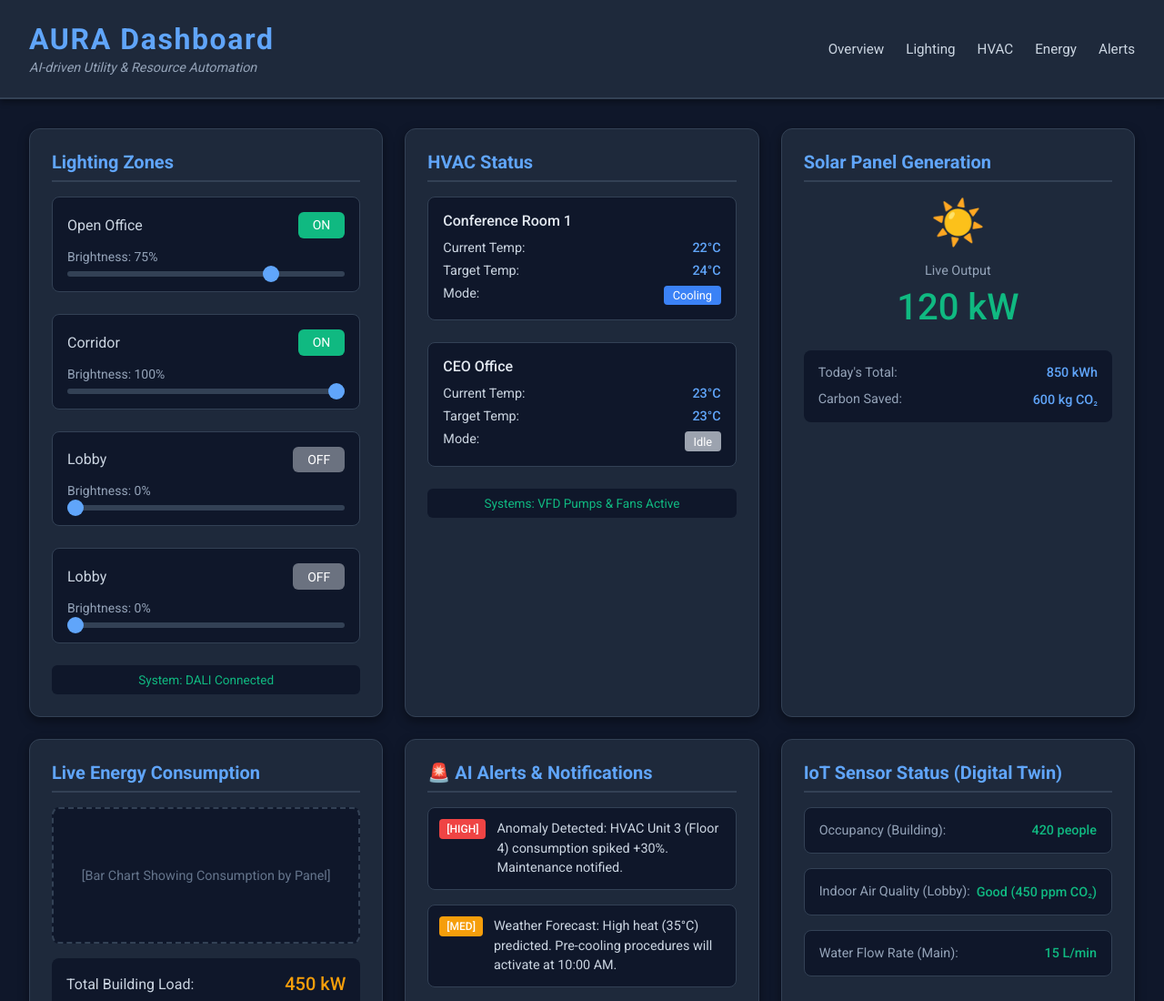
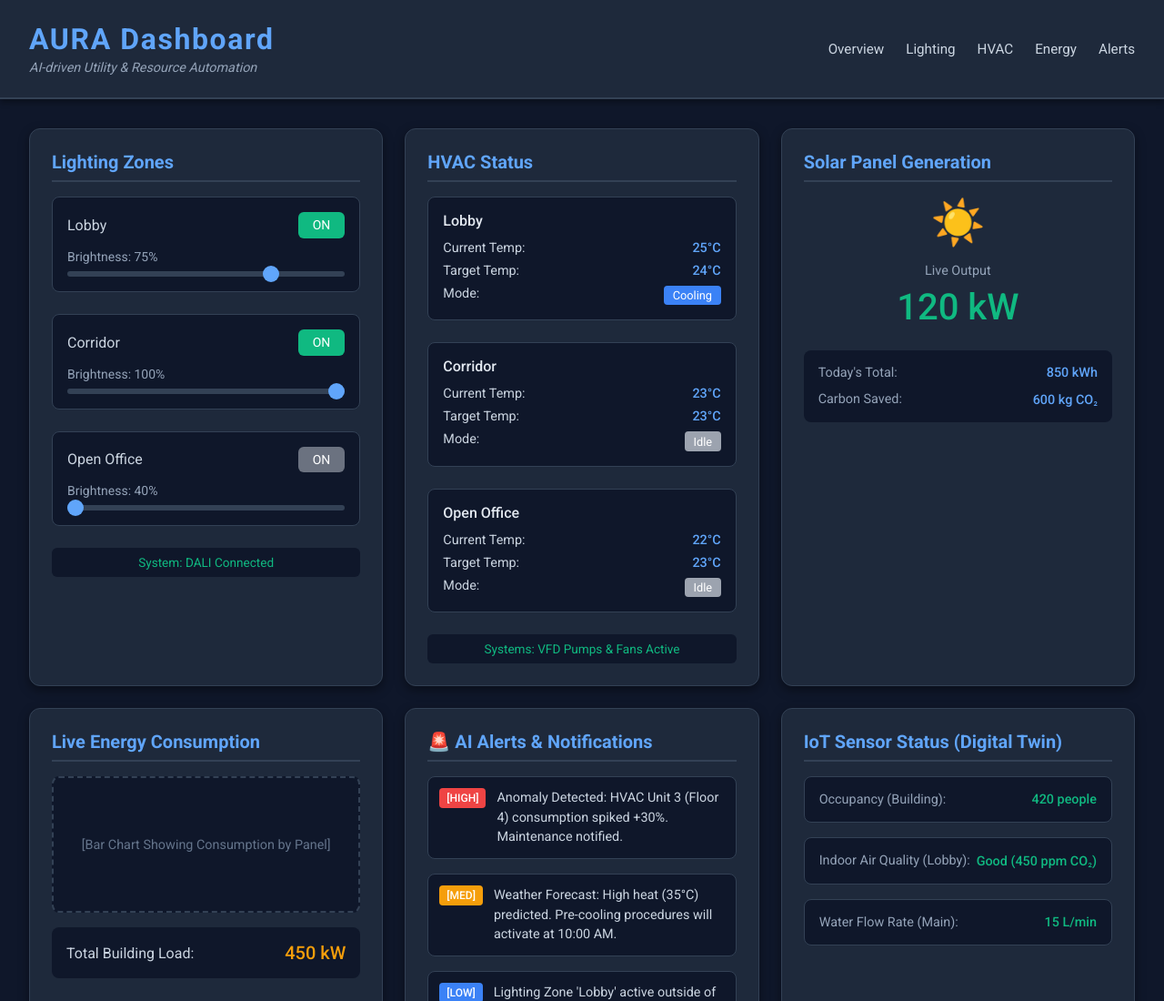
Before and after one commit to bagjafp/AURA, a plain HTML site: page index.html in a window 1280 px wide. Shown: the top 1100 px of the page at 91% size. Drawn offline with Linux system fonts and the light colour scheme.

Commit message:
index.html

```diff
--- a/index.html
+++ b/index.html
@@ -439,7 +439,7 @@
                 <div class="card-content">
                     <div class="zone-item">
                         <div class="zone-header">
-                            <span class="zone-name">Open Office</span>
+                            <span class="zone-name">Lobby</span>
                             <button class="toggle-button on" onclick="toggleLight(0)">ON</button>
                         </div>
                         <div class="slider-container">
@@ -461,22 +461,11 @@
 
                     <div class="zone-item">
                         <div class="zone-header">
-                            <span class="zone-name">Lobby</span>
-                            <button class="toggle-button off" onclick="toggleLight(2)">OFF</button>
+                            <span class="zone-name">Open Office</span>
+                            <button class="toggle-button off" onclick="toggleLight(2)">ON</button>
                         </div>
                         <div class="slider-container">
-                            <label class="slider-label">Brightness: <span id="brightness-2">0</span>%</label>
-                            <input type="range" class="slider" min="0" max="100" value="0" oninput="updateBrightness(2, this.value)">
-                        </div>
-                    </div>
-
-                    <div class="zone-item">
-                        <div class="zone-header">
-                            <span class="zone-name">Lobby</span>
-                            <button class="toggle-button off" onclick="toggleLight(2)">OFF</button>
-                        </div>
-                        <div class="slider-container">
-                            <label class="slider-label">Brightness: <span id="brightness-2">0</span>%</label>
+                            <label class="slider-label">Brightness: <span id="brightness-2">40</span>%</label>
                             <input type="range" class="slider" min="0" max="100" value="0" oninput="updateBrightness(2, this.value)">
                         </div>
                     </div>
@@ -490,11 +479,11 @@
                 <h2 class="card-title">HVAC Status</h2>
                 <div class="card-content">
                     <div class="hvac-item">
-                        <div class="hvac-name">Conference Room 1</div>
+                        <div class="hvac-name">Lobby</div>
                         <div class="hvac-details">
                             <div class="hvac-row">
                                 <span>Current Temp:</span>
-                                <span class="hvac-value">22°C</span>
+                                <span class="hvac-value">25°C</span>
                             </div>
                             <div class="hvac-row">
                                 <span>Target Temp:</span>
@@ -508,11 +497,29 @@
                     </div>
 
                     <div class="hvac-item">
-                        <div class="hvac-name">CEO Office</div>
+                        <div class="hvac-name">Corridor</div>
                         <div class="hvac-details">
                             <div class="hvac-row">
                                 <span>Current Temp:</span>
                                 <span class="hvac-value">23°C</span>
+                            </div>
+                            <div class="hvac-row">
+                                <span>Target Temp:</span>
+                                <span class="hvac-value">23°C</span>
+                            </div>
+                            <div class="hvac-row">
+                                <span>Mode:</span>
+                                <span class="hvac-badge idle">Idle</span>
+                            </div>
+                        </div>
+                    </div>
+
+                    <div class="hvac-item">
+                        <div class="hvac-name">Open Office</div>
+                        <div class="hvac-details">
+                            <div class="hvac-row">
+                                <span>Current Temp:</span>
+                                <span class="hvac-value">22°C</span>
                             </div>
                             <div class="hvac-row">
                                 <span>Target Temp:</span>
```
